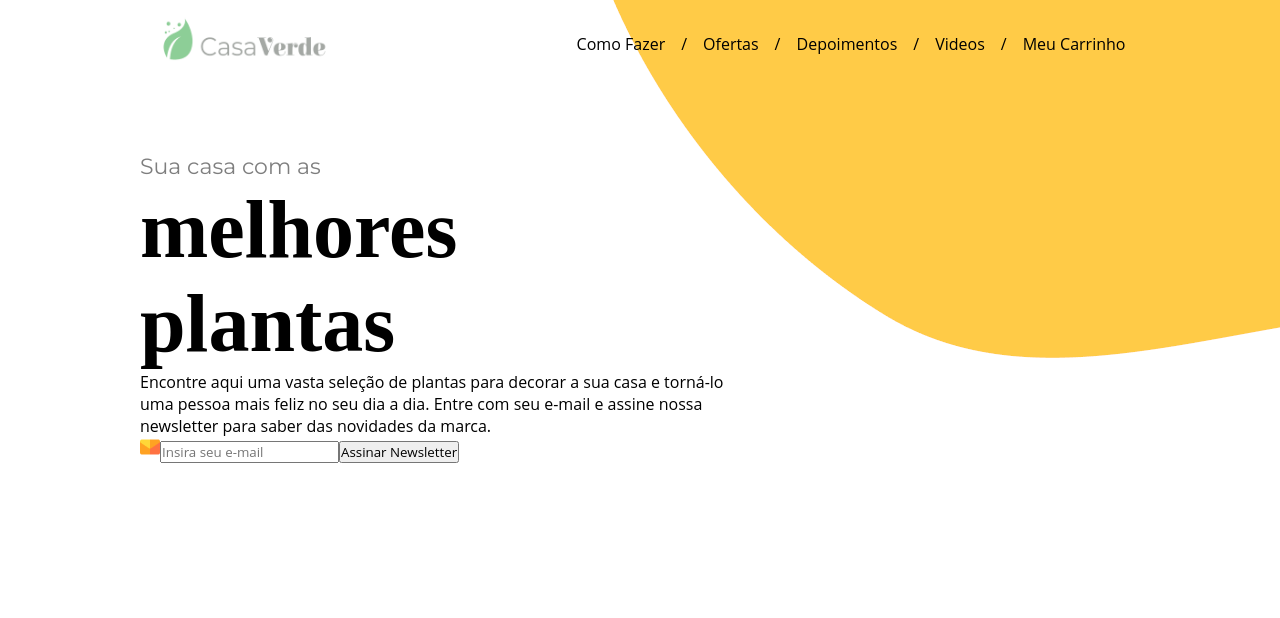
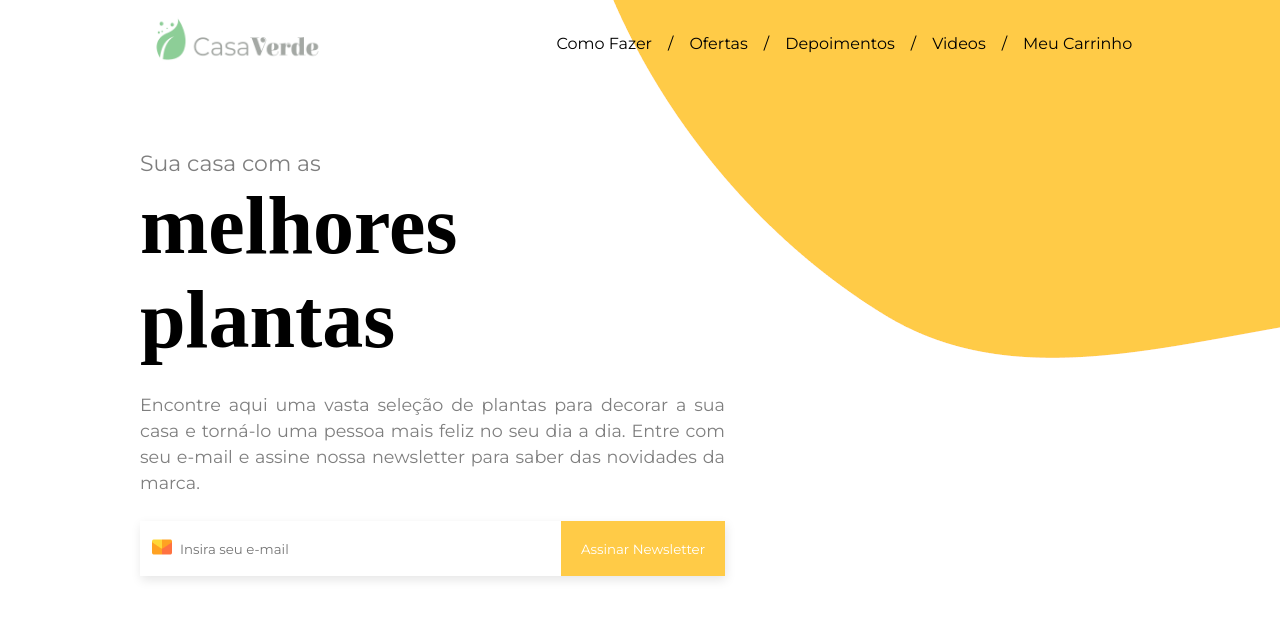
Before and after one commit to tiagomont/loja-planta, a React (Vite) app: page / in a window 1280 px wide. Shown: the top 618 px of the page. Built offline with nearby package versions, Linux system fonts and the light colour scheme; a web font is replaced by a local one.

Commit message:
feat "newsletter": finalizei o design

```diff
--- a/src/assets/Css/App.scss
+++ b/src/assets/Css/App.scss
@@ -12,13 +12,14 @@
     font-optical-sizing: auto;
     font-weight: 400;
     font-style: normal;
+    opacity: 50%;
 }
 
 * {
     margin: 0;
     padding: 0;
     box-sizing: border-box;
-    font-family: 'Open Sans', sans-serif;
+    font-family: "Montserrat", sans-serif;
 }
 
 body {
@@ -51,10 +52,12 @@ header {
         a {
             text-decoration: none;
             color: #000;
-        }
+            @include montserrat;
+            opacity: 100%;
 
-        a:hover {
-            text-decoration: underline;
+            &:hover {
+                text-decoration: underline;
+            }
         }
     }
 }
@@ -71,11 +74,61 @@ header {
     .sub-h1 {
         font-size: 22px;
         @include montserrat;
-        opacity: 50%;
     }
 
     .principal-h1 {
         font-size: 82px;
         @include elsie;
     }
+
+    p {
+        margin-top: 25px;
+        @include montserrat;
+        line-height: 26px;
+        text-align: justify;
+        font-size: 1.1em;
+    }
+
+    form {
+        position: relative;
+        margin-top: 25px;
+        box-shadow: 1px 4px 10px #0000001a;
+
+        div {
+            width: 585;
+            height: 55px;
+
+            label {
+                position: absolute;
+                top: 50%;
+                left: 12px;
+                transform: translateY(-50%);
+            }
+
+            input{
+                border: 0;
+                margin-left: 40px;
+                height: 100%;
+                width: 70%;
+
+                &:focus {
+                    outline: none;
+                }
+            }
+
+            button {
+                position: absolute;
+                right: 0;
+                height: 100%;
+                background-color: #FFCB47;
+                padding: 0 20px;
+                color: #FFF;
+                border: none;
+
+                &:hover {
+                    cursor: pointer;
+                }
+            }
+        }
+    }
 }
```
